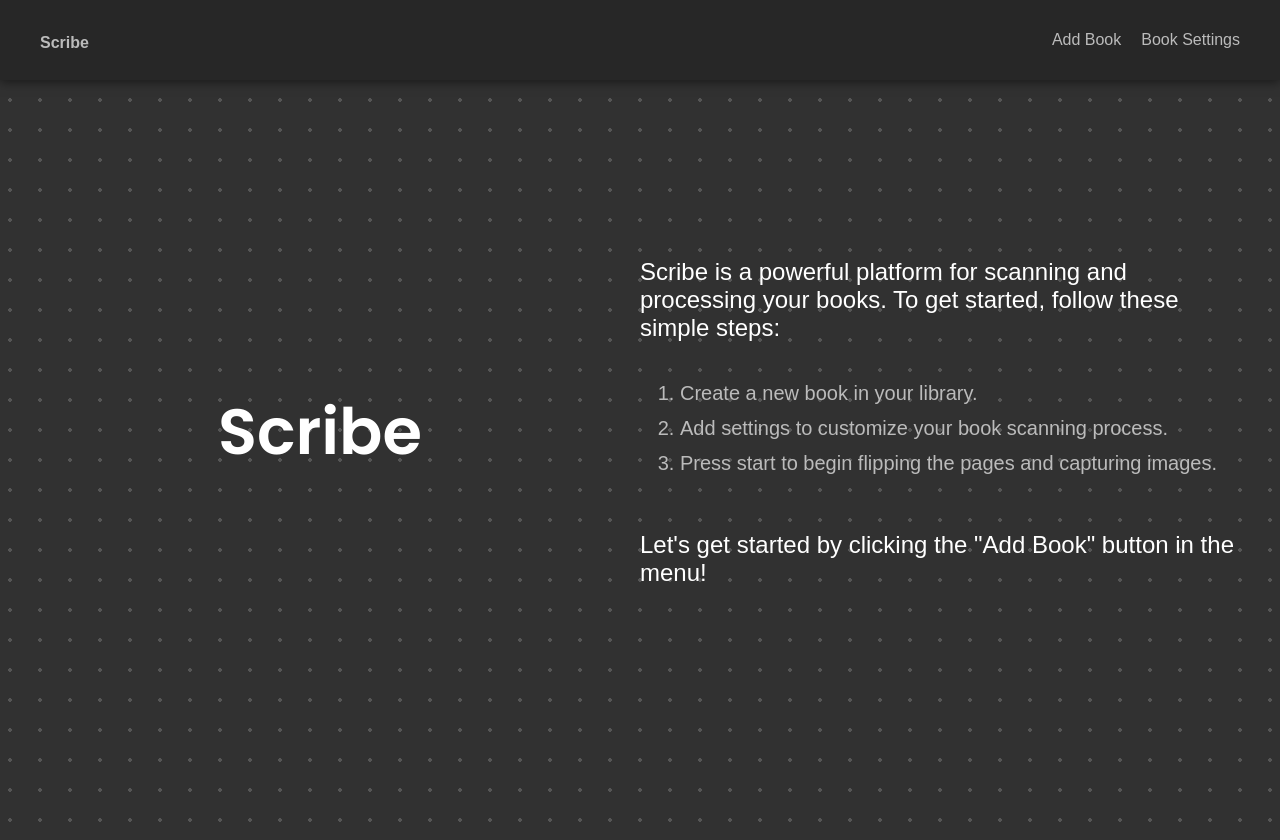
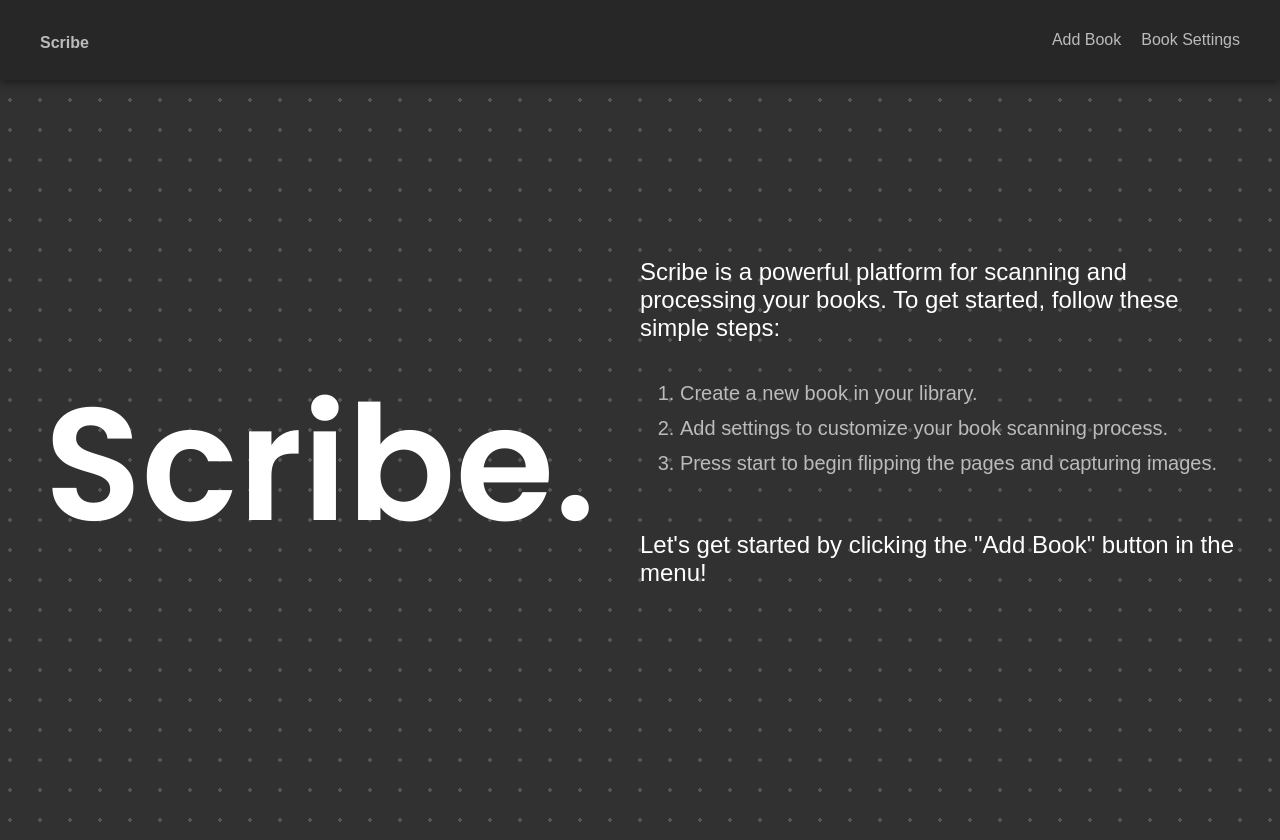
Before and after one commit to ayushp0728/Scribe, a React (Create React App) app in the folder frontend/: page / in a window 1280 px wide. Built offline with nearby package versions, Linux system fonts and the light colour scheme; no server answers.

Commit message:
last stylistic b4 pri

```diff
--- a/frontend/src/components/HomePage.css
+++ b/frontend/src/components/HomePage.css
@@ -21,7 +21,6 @@
     align-items: center;
     font-family: 'Poppins', sans-serif; /* Use Poppins as the font */
     font-weight: bold; /* Make the text bold */
-    font-size: 60px;
   }
 
   .right-container {
@@ -34,7 +33,7 @@
   }
 
   h1 {
-    font-size: 4rem;
+    font-size: 10rem;
     font-weight: bold;
     margin-bottom: 20px;
   }
--- a/frontend/src/components/HomePage.js
+++ b/frontend/src/components/HomePage.js
@@ -17,7 +17,7 @@ function HomePage() {
     <div className="home-container">
       {/* Left side: Big Heading */}
       <div className="left-container">
-        <h1>Scribe</h1>
+        <h1>Scribe.</h1>
       </div>
 
       {/* Right side: Instructions */}
```
